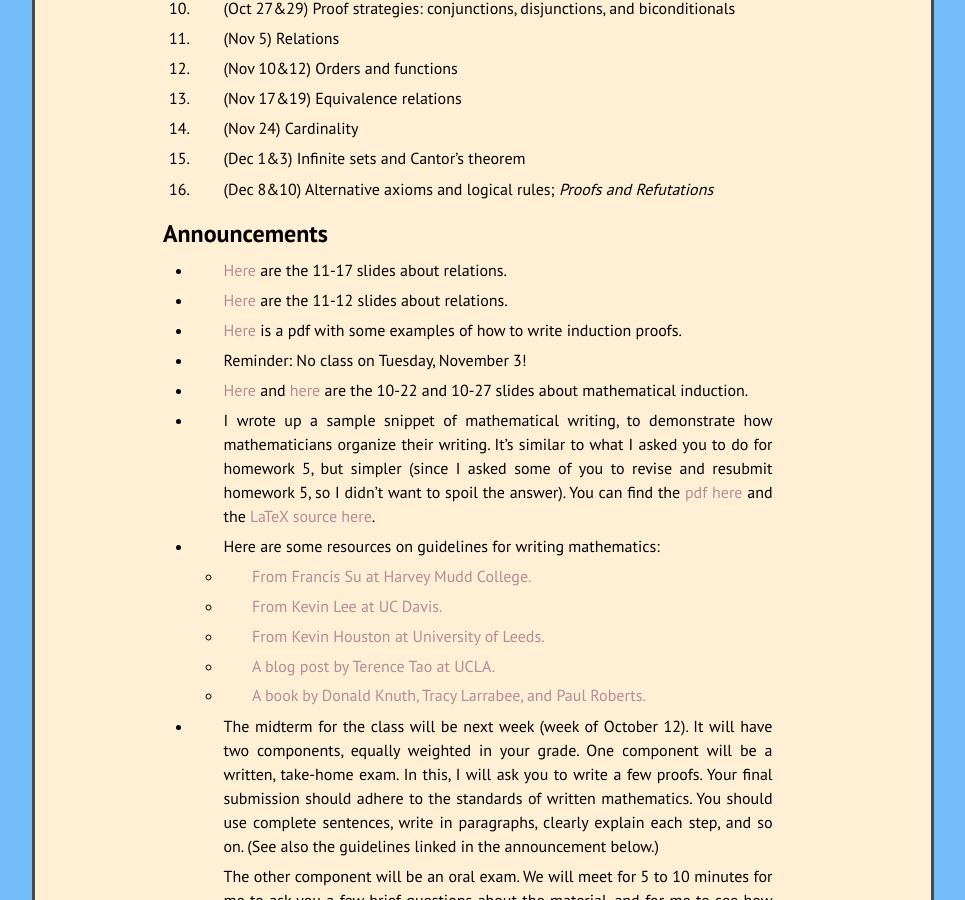
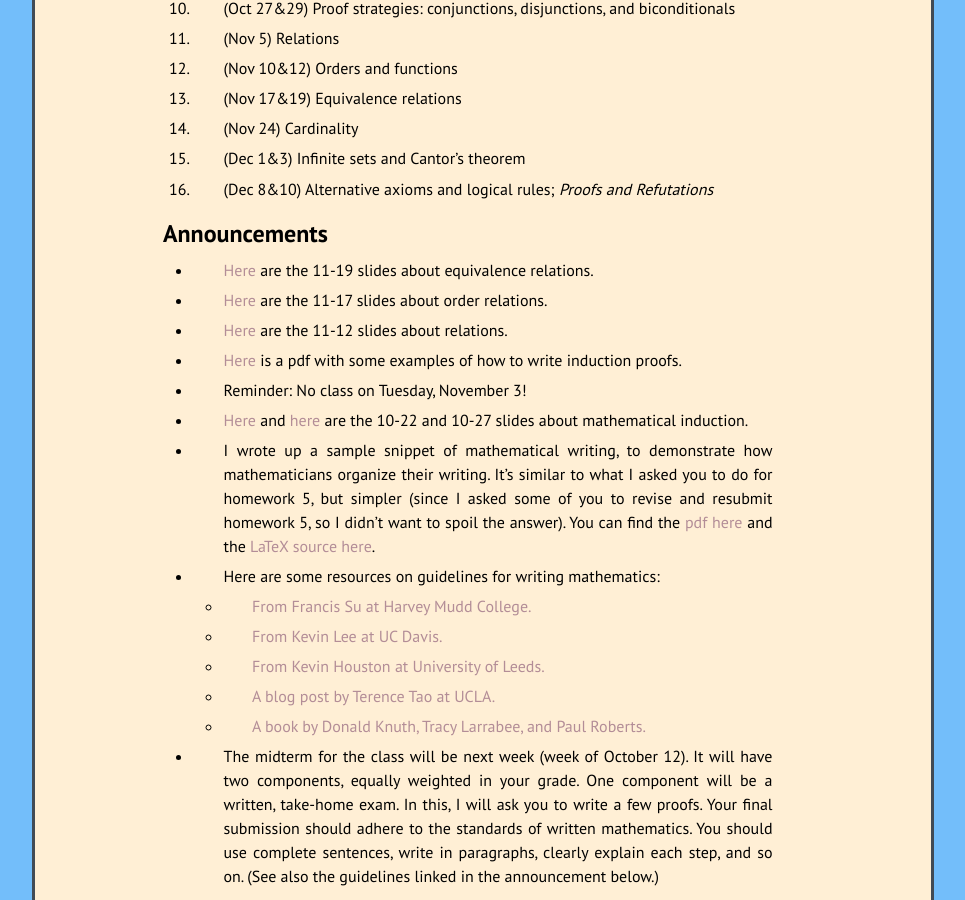
Before and after one commit to kamerynjw/kamerynjw.github.io, a Jekyll site: the page built from teaching/2020/math321.md, in a window 1280 px wide and 900 px high, scrolled down 961 px. Shown: the whole window, without its empty margins (157-1122 px from the left). Built offline with Jekyll 4.4.1, drawn with Linux system fonts in a browser that asks for light colours; nearby versions of some CDN libraries; formulas are drawn with MathJax 3.

Commit message:
new slides here

```diff
--- a/teaching/2020/math321.md
+++ b/teaching/2020/math321.md
@@ -66,7 +66,9 @@ Tentative Weekly Schedule
 Announcements
 -------------
 
-* [Here]({{ page.url }}rel2.pdf) are the 11-17 slides about relations.
+* [Here]({{ page.url }}rel3.pdf) are the 11-19 slides about equivalence relations.
+
+* [Here]({{ page.url }}rel2.pdf) are the 11-17 slides about order relations.
 
 * [Here]({{ page.url }}rel1.pdf) are the 11-12 slides about relations.
 
```
Also changed, not shown: 1 other file.
